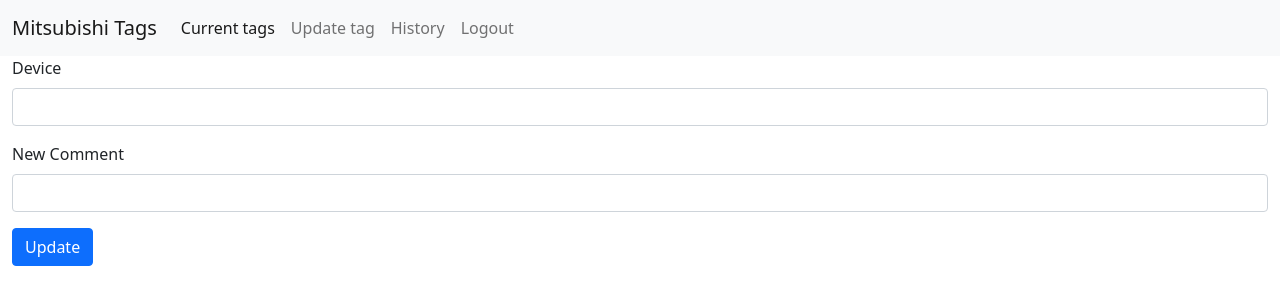
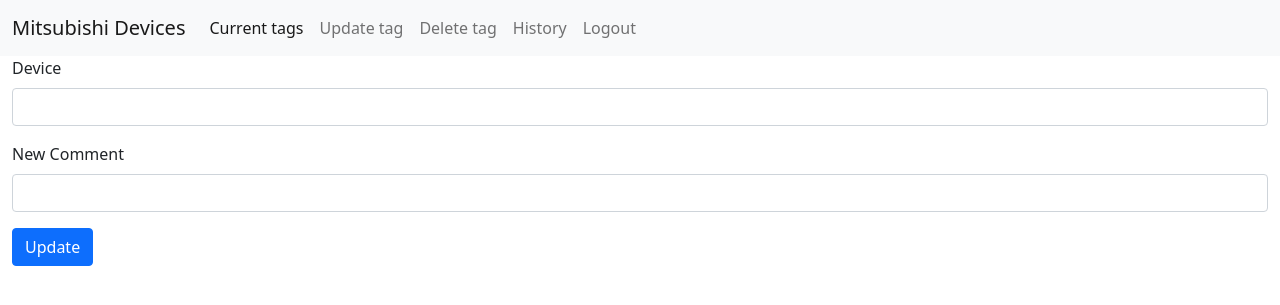
Before and after one commit to sebasalvarez13/mitsubishi-tag-consolidation, a Flask app: page /updatetag in a window 1280 px wide. Shown: the top 305 px of the page. Run offline with Flask 2, Linux system fonts and the light colour scheme.

Commit message:
Add delete tag tab

```diff
--- a/templates/base.html
+++ b/templates/base.html
@@ -15,7 +15,7 @@
         <!-- Create navbar-->
         <nav class="navbar navbar-expand-lg navbar-light bg-light">
             <div class="container-fluid">
-                <a class="navbar-brand" href="/">Mitsubishi Tags</a>
+                <a class="navbar-brand" href="/">Mitsubishi Devices</a>
                 <button class="navbar-toggler" type="button" data-bs-toggle="collapse" data-bs-target="#navbarNavAltMarkup" aria-controls="navbarNavAltMarkup" aria-expanded="false" aria-label="Toggle navigation">
                 <span class="navbar-toggler-icon"></span>
                 </button>
@@ -23,6 +23,7 @@
                 <div class="navbar-nav">
                     <a class="nav-link active" aria-current="page" href="/">Current tags</a>
                     <a class="nav-link" href="/updatetag">Update tag</a>
+                    <a class="nav-link" href="/deletetag">Delete tag</a>
                     <a class="nav-link" href="/concerts">History</a>
                     <a class="nav-link" href="/logout">Logout</a>
                 </div>
```
